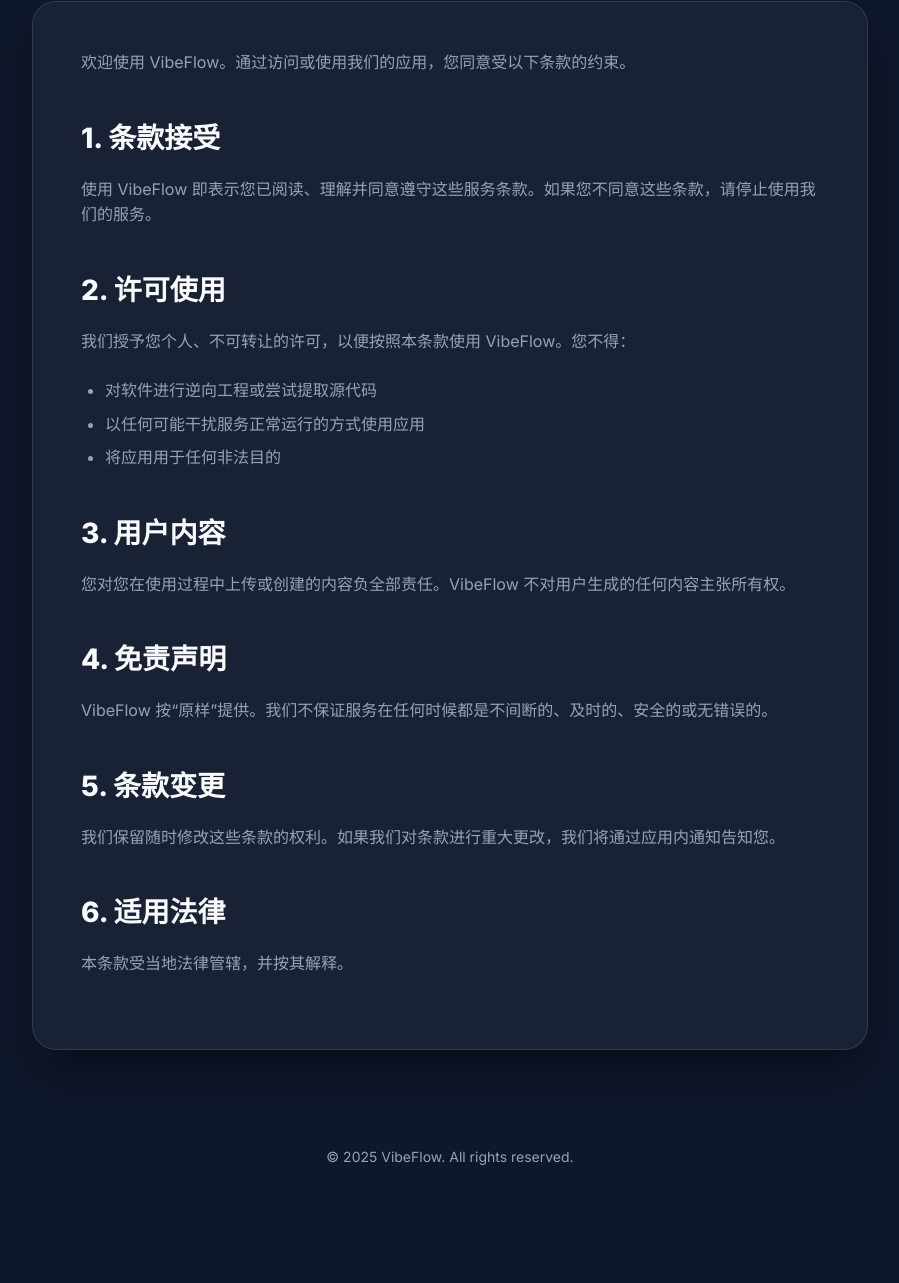
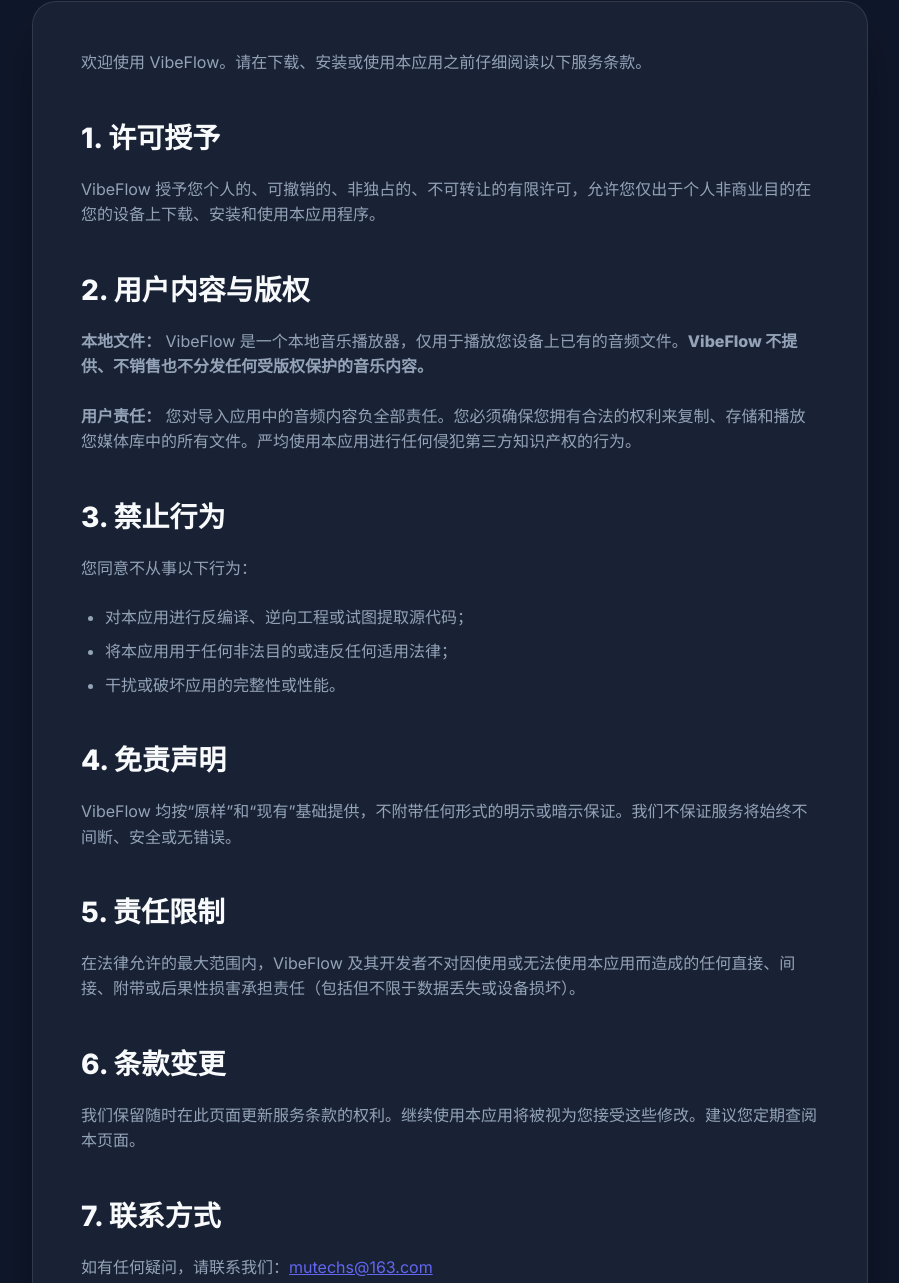
Before and after one commit to VibeFlowApp/VibeFlow, a plain HTML site: page terms.html in a window 1280 px wide. Shown: the part 322-1605 px from the top of the page, without its empty margins (190-1089 px from the left). Before the commit the page ends 1554 px from the top, so only its background shows below. Drawn offline with Linux system fonts and the light colour scheme.

Commit message:
Update legal terms for Music Player app specifics and set contact email

```diff
--- a/terms.html
+++ b/terms.html
@@ -20,30 +20,36 @@
         </header>
 
         <main class="content-card policy-content">
-            <p>欢迎使用 VibeFlow。通过访问或使用我们的应用，您同意受以下条款的约束。</p>
+            <p>欢迎使用 VibeFlow。请在下载、安装或使用本应用之前仔细阅读以下服务条款。</p>
 
-            <h2>1. 条款接受</h2>
-            <p>使用 VibeFlow 即表示您已阅读、理解并同意遵守这些服务条款。如果您不同意这些条款，请停止使用我们的服务。</p>
+            <h2>1. 许可授予</h2>
+            <p>VibeFlow 授予您个人的、可撤销的、非独占的、不可转让的有限许可，允许您仅出于个人非商业目的在您的设备上下载、安装和使用本应用程序。</p>
 
-            <h2>2. 许可使用</h2>
-            <p>我们授予您个人、不可转让的许可，以便按照本条款使用 VibeFlow。您不得：</p>
+            <h2>2. 用户内容与版权</h2>
+            <p><strong>本地文件：</strong> VibeFlow 是一个本地音乐播放器，仅用于播放您设备上已有的音频文件。<strong>VibeFlow
+                    不提供、不销售也不分发任何受版权保护的音乐内容。</strong></p>
+            <p><strong>用户责任：</strong> 您对导入应用中的音频内容负全部责任。您必须确保您拥有合法的权利来复制、存储和播放您媒体库中的所有文件。严均使用本应用进行任何侵犯第三方知识产权的行为。</p>
+
+            <h2>3. 禁止行为</h2>
+            <p>您同意不从事以下行为：</p>
             <ul>
-                <li>对软件进行逆向工程或尝试提取源代码</li>
-                <li>以任何可能干扰服务正常运行的方式使用应用</li>
-                <li>将应用用于任何非法目的</li>
+                <li>对本应用进行反编译、逆向工程或试图提取源代码；</li>
+                <li>将本应用用于任何非法目的或违反任何适用法律；</li>
+                <li>干扰或破坏应用的完整性或性能。</li>
             </ul>
 
-            <h2>3. 用户内容</h2>
-            <p>您对您在使用过程中上传或创建的内容负全部责任。VibeFlow 不对用户生成的任何内容主张所有权。</p>
+            <h2>4. 免责声明</h2>
+            <p>VibeFlow 均按“原样”和“现有”基础提供，不附带任何形式的明示或暗示保证。我们不保证服务将始终不间断、安全或无错误。</p>
 
-            <h2>4. 免责声明</h2>
-            <p>VibeFlow 按“原样”提供。我们不保证服务在任何时候都是不间断的、及时的、安全的或无错误的。</p>
+            <h2>5. 责任限制</h2>
+            <p>在法律允许的最大范围内，VibeFlow 及其开发者不对因使用或无法使用本应用而造成的任何直接、间接、附带或后果性损害承担责任（包括但不限于数据丢失或设备损坏）。</p>
 
-            <h2>5. 条款变更</h2>
-            <p>我们保留随时修改这些条款的权利。如果我们对条款进行重大更改，我们将通过应用内通知告知您。</p>
+            <h2>6. 条款变更</h2>
+            <p>我们保留随时在此页面更新服务条款的权利。继续使用本应用将被视为您接受这些修改。建议您定期查阅本页面。</p>
 
-            <h2>6. 适用法律</h2>
-            <p>本条款受当地法律管辖，并按其解释。</p>
+            <h2>7. 联系方式</h2>
+            <p>如有任何疑问，请联系我们：<a href="mailto:mutechs@163.com" style="color: var(--primary-color);">mutechs@163.com</a>
+            </p>
         </main>
 
         <footer>
```
Also changed, not shown: privacy.html (+18 -19 lines).
